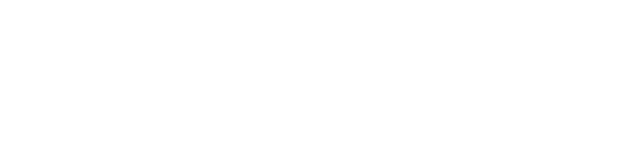
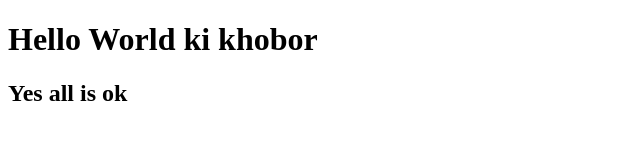
Before and after one commit to biplob87/my-second-repo, a plain HTML site: page index.html in a window 1280 px wide. Shown: the whole page, without its empty margins (0-640 px from the left). Drawn offline with Linux system fonts and the light colour scheme.

Commit message:
two change

```diff
--- a/index.html
+++ b/index.html
@@ -6,5 +6,8 @@
     <meta name="viewport" content="width=device-width, initial-scale=1.0" />
     <title>My Second Repo</title>
   </head>
-  <body></body>
+  <body>
+    <h1>Hello World ki khobor</h1>
+    <h2>Yes all is ok</h2>
+  </body>
 </html>
```
